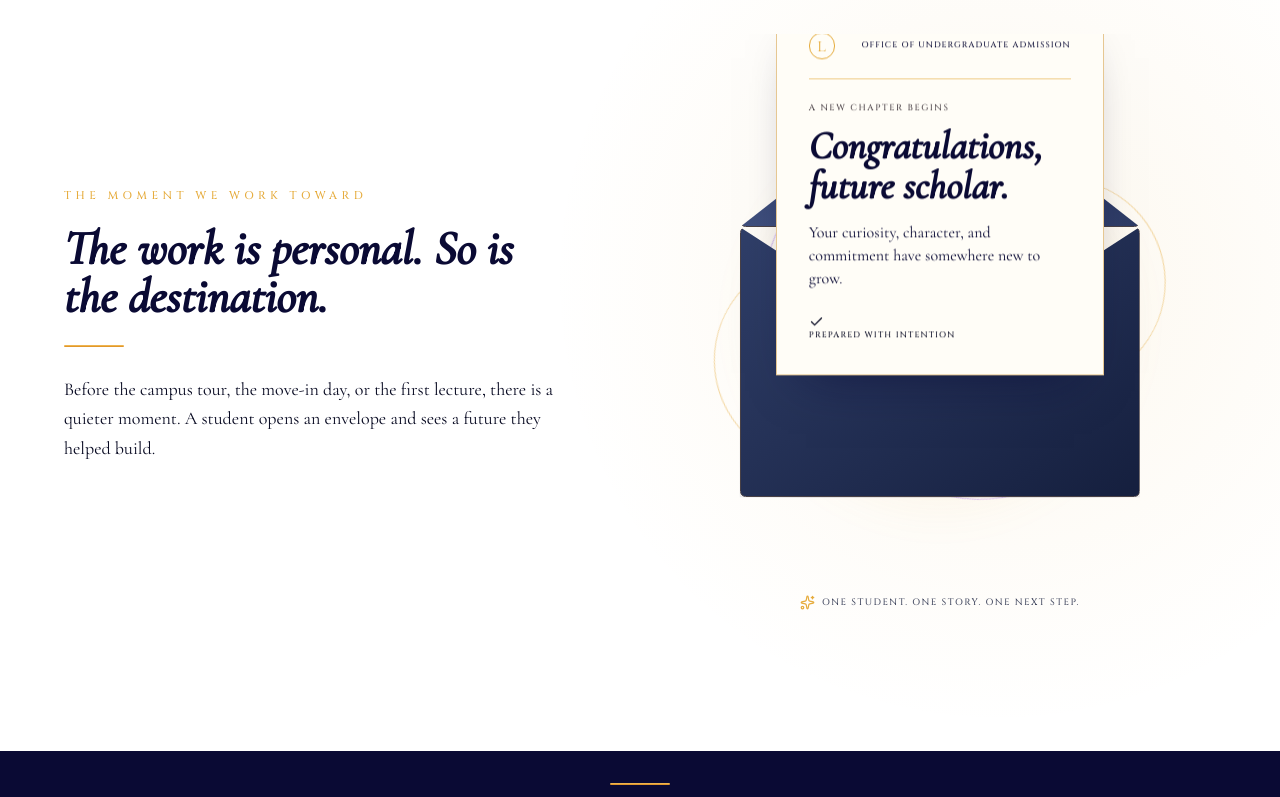
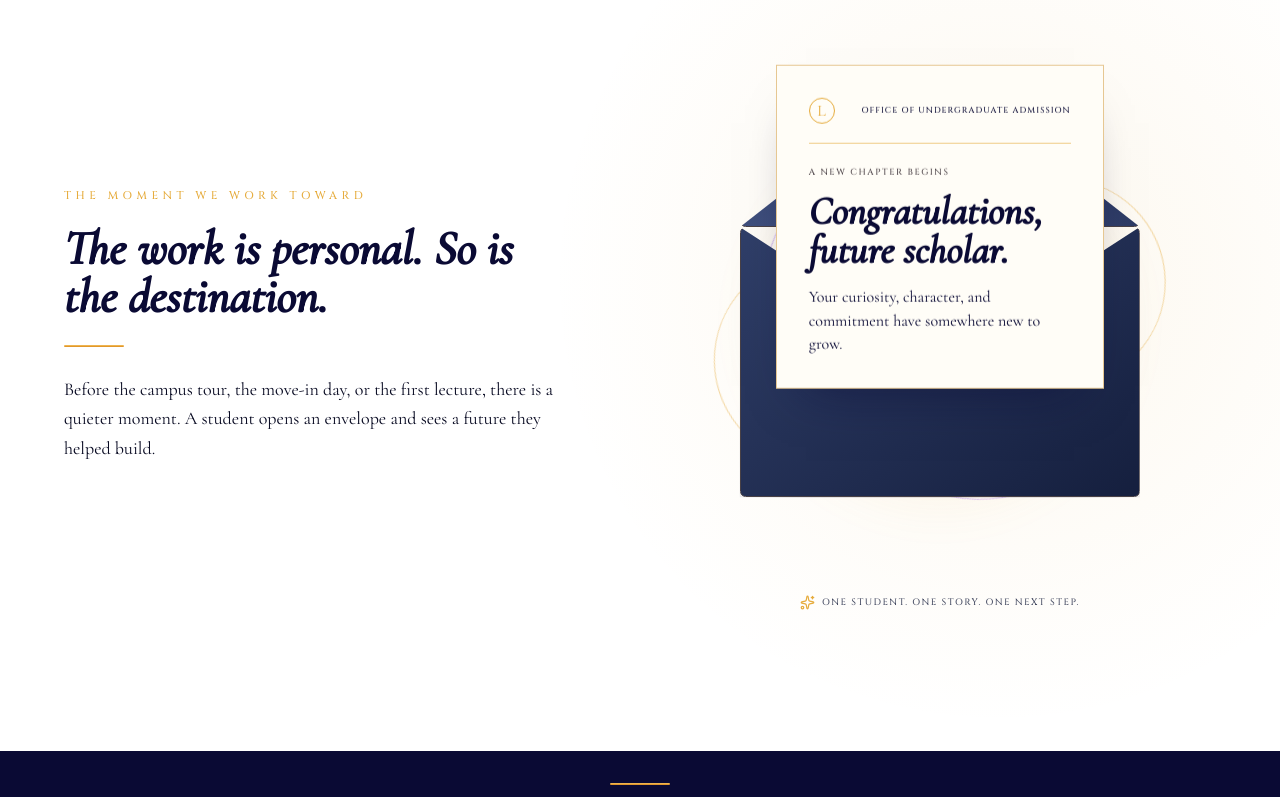
Before and after one commit to sav-krish/Lodestar-Advising, a React (Vite) app: page / in a window 1280 px wide. Shown: the part 2684-3481 px from the top of the page. Built offline with nearby package versions, Linux system fonts and the light colour scheme.

Commit message:
Polish acceptance letter copy
Co-authored-by: Copilot <223556219+Copilot@users.noreply.github.com>

```diff
--- a/src/components/AcceptanceLetter.tsx
+++ b/src/components/AcceptanceLetter.tsx
@@ -1,5 +1,5 @@
 import { useEffect, useRef, useState } from "react";
-import { Check, Sparkles } from "lucide-react";
+import { Sparkles } from "lucide-react";
 
 export function AcceptanceLetter() {
   const ref = useRef<HTMLElement>(null);
@@ -80,10 +80,6 @@ export function AcceptanceLetter() {
                 <p className="acceptance-letter-kicker">A new chapter begins</p>
                 <h3>Congratulations, future scholar.</h3>
                 <p>Your curiosity, character, and commitment have somewhere new to grow.</p>
-                <div className="acceptance-letter-signature">
-                  <Check size={15} aria-hidden="true" />
-                  <span>Prepared with intention</span>
-                </div>
               </div>
               <div className="acceptance-envelope-pocket" aria-hidden="true" />
               <div className="acceptance-envelope-flap" aria-hidden="true" />
```
